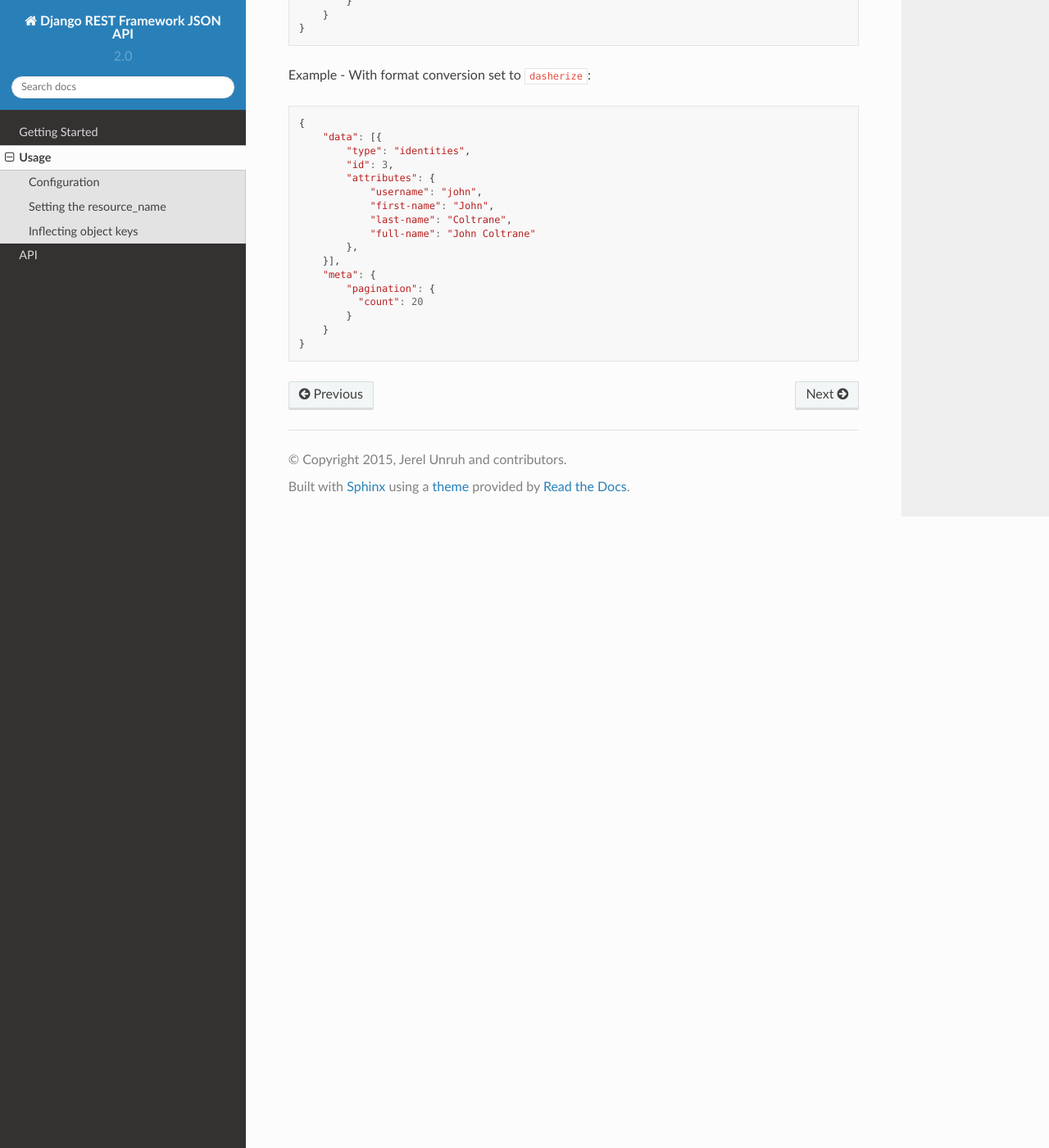
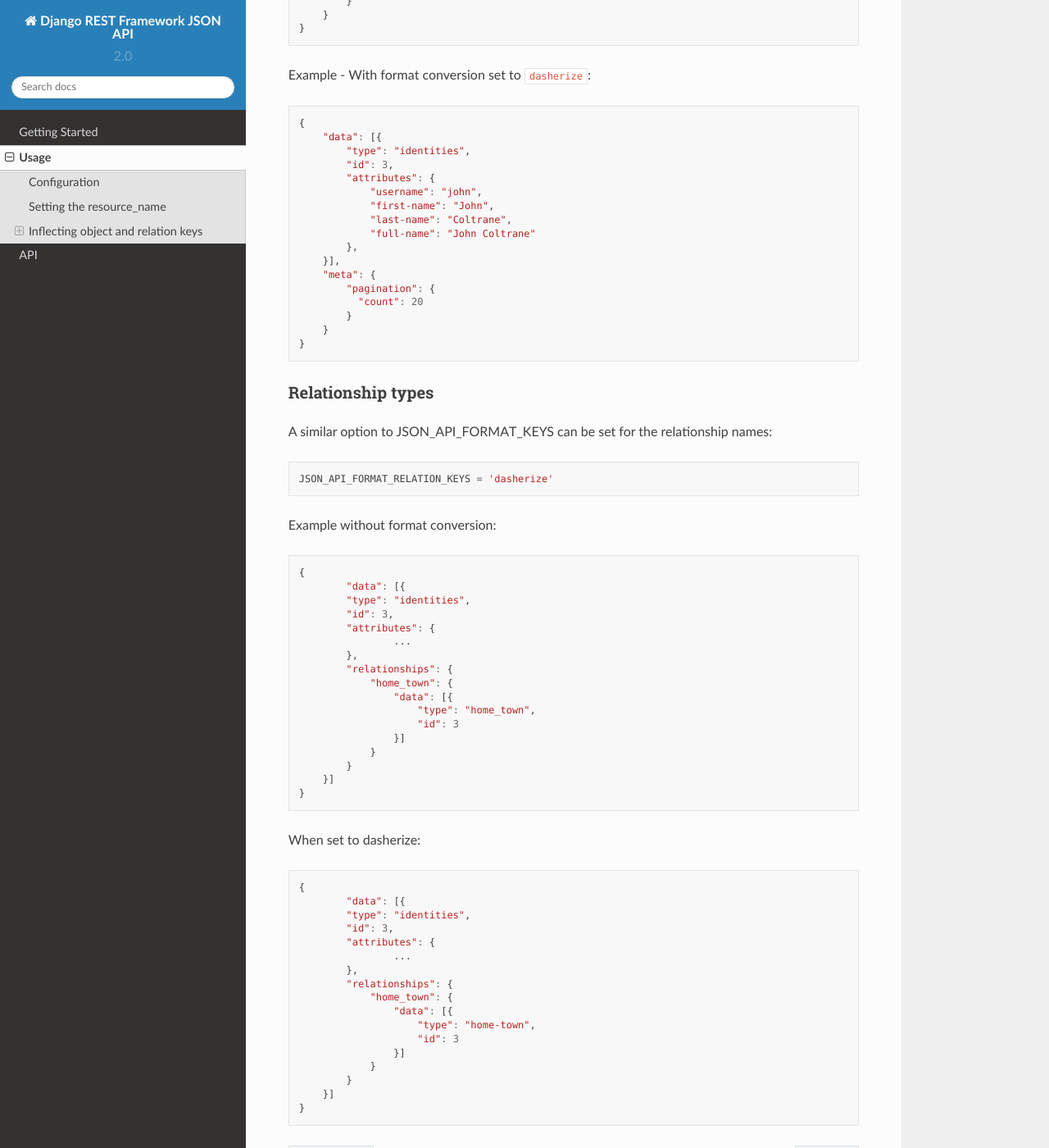
Before and after one commit to django-json-api/django-rest-framework-json-api, a Sphinx documentation site: the page built from docs/usage.md, in a window 1280 px wide and 1400 px high, scrolled down 2030 px. Shown: the whole window at 82% size. Built offline with Sphinx 7.4.7 and the Read the Docs theme 2.0.0, drawn with Linux system fonts in a browser that asks for light colours; some of the changed text lies outside the part shown.

Commit message:
Documented the new relation format option

````diff
--- a/docs/usage.md
+++ b/docs/usage.md
@@ -55,7 +55,7 @@
 will be returned without modification.
 
 
-### Inflecting object keys
+### Inflecting object and relation keys
 
 This package includes the ability (off by default) to automatically convert json
 requests and responses from the python/rest_framework's preferred underscore to
@@ -120,6 +120,60 @@
 }
 ```
 
+#### Relationship types
+
+A similar option to JSON\_API\_FORMAT\_KEYS can be set for the relationship names:
+
+``` python
+JSON_API_FORMAT_RELATION_KEYS = 'dasherize'
+```
+
+Example without format conversion:
+
+``` js
+{
+	"data": [{
+        "type": "identities",
+        "id": 3,
+        "attributes": {
+                ...
+        },
+        "relationships": {
+            "home_town": {
+                "data": [{
+                    "type": "home_town",
+                    "id": 3
+                }]
+            }
+        }
+    }]
+}
+```
+
+When set to dasherize:
+
+
+``` js
+{
+	"data": [{
+        "type": "identities",
+        "id": 3,
+        "attributes": {
+                ...
+        },
+        "relationships": {
+            "home_town": {
+                "data": [{
+                    "type": "home-town",
+                    "id": 3
+                }]
+            }
+        }
+    }]
+}
+```
+
+
 <!--
 ### Relationships
 ### Links
````
